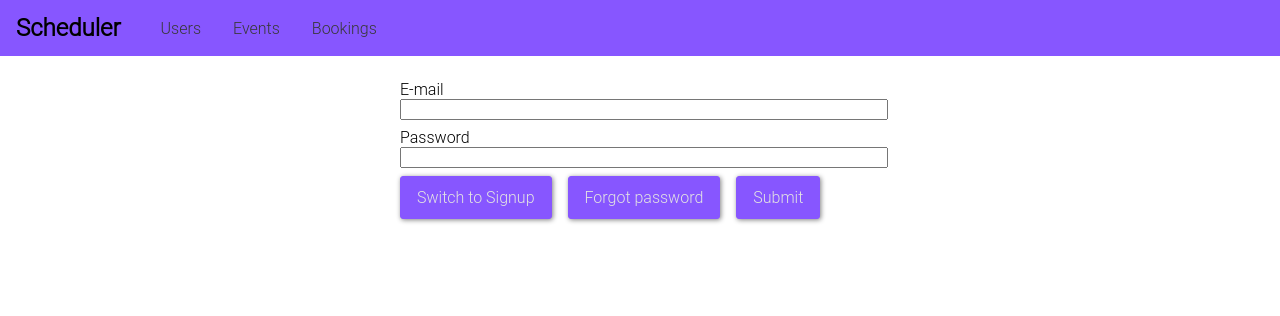
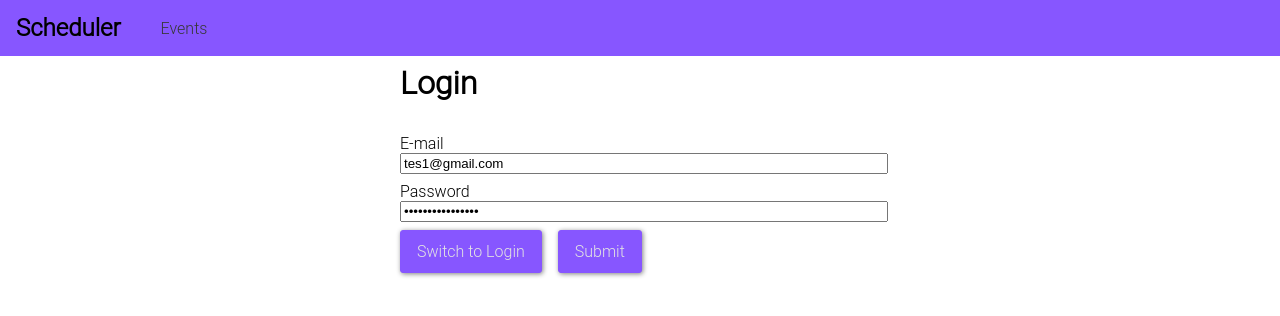
Before and after one commit to yaOstroglyad/scheduler-reactjs, a React (Create React App) app: page /login in a window 1280 px wide. Shown: the top 316 px of the page. Built offline with nearby package versions, Linux system fonts and the light colour scheme; the HTML template or start-up script is replaced by a standard one.

Commit message:
- route system configured - token validation added

```diff
--- a/src/App.css
+++ b/src/App.css
@@ -1,3 +1,23 @@
 .main-content {
     margin: 4rem 2.5rem;
 }
+
+
+.form-actions button {
+    background: #8756ff;
+    font: inherit;
+    border: 1px solid #8756ff;
+    border-radius: 3px;
+    padding: 0.7rem 1rem;
+    margin-right: 1rem;
+    box-shadow: 1px 1px 5px #808080;
+    color: #e3e3e3;
+    cursor: pointer;
+}
+
+.form-actions button:hover,
+.form-actions button:active {
+    background: #7249d9;
+    border-color: #7249d9;
+    color: #ebebeb;
+}
--- a/src/App.js
+++ b/src/App.js
@@ -7,25 +7,47 @@ import EventsPage from "./pages/Events";
 import LoginPage from "./pages/Login";
 import NotFoundPage from "./pages/NotFound";
 import MainNavigation from "./components/navigation/MainNavigation";
+import AuthContext from "./context/auth-context";
 
 
 class App extends Component {
+    state = {
+        token: null,
+        userId: null
+    }
+
+    login = (token, userId, tokenExpiration) => {
+        this.setState({token: token, userId: userId})
+    };
+
+    logout = () => {
+        this.setState({token: null, userId: null})
+    };
+
     render() {
         return (
             <BrowserRouter>
                 <React.Fragment>
+                    <AuthContext.Provider value={{
+                        token: this.state.token,
+                        userId: this.state.userId,
+                        login: this.login,
+                        logout: this.logout
+                    }}>
                     <MainNavigation />
                     <main className="main-content">
                         <Routes>
-                            <Route path="/" element={<Navigate from="/" to="login" replace/>}/>
-                            <Route exact path="/login" element={<LoginPage/>}/>
-                            <Route path="/users" element={<UsersPage/>}/>
+                            {!this.state.token && <Route path="/login" element={<LoginPage/>}/>}
+                            {this.state.token && <Route path="/users" element={<UsersPage/>}/>}
+                            {this.state.token && <Route path="/bookings" element={<BookingsPage/>}/>}
                             <Route path="/events" element={<EventsPage/>}/>
-                            <Route path="/bookings" element={<BookingsPage/>}/>
                             <Route path="/recovery-password" element={null}/>
+                            {this.state.token && <Route path="*" element={<Navigate to="/events" exact/>}/>}
+                            {!this.state.token && <Route path="*" element={<Navigate to="/login" exact/>}/>}
                             <Route path="*" element={<NotFoundPage/>}/>
                         </Routes>
                     </main>
+                    </AuthContext.Provider>
                 </React.Fragment>
             </BrowserRouter>
         );
--- a/src/components/navigation/MainNavigation.css
+++ b/src/components/navigation/MainNavigation.css
@@ -30,9 +30,12 @@
     margin: 0 1rem;
 }
 
-.main-navigation_items a {
+.main-navigation_items a,
+.main-navigation_items button {
     text-decoration: none;
     color: #383838;
+    font: inherit;
+    cursor: pointer;
 }
 
 .main-navigation_items a:hover,
@@ -40,3 +43,23 @@
 .main-navigation_items a.active {
     color: #000
 }
+
+.navigation-button button {
+    align-items: center;
+    background: #e6dfff;
+    font: inherit;
+    border: 1px solid #ddd0ff;
+    border-radius: 3px;
+    /*padding: 0.7rem 1rem;*/
+    margin-right: 1rem;
+    box-shadow: 1px 1px 5px #424242;
+    color: #3d3d3d;
+    cursor: pointer;
+}
+
+.navigation-button button:hover,
+.navigation-button button:active {
+    background: #d9c8ff;
+    border-color: #c6b7f3;
+    color: #313131;
+}
--- a/src/components/navigation/MainNavigation.js
+++ b/src/components/navigation/MainNavigation.js
@@ -1,20 +1,30 @@
 import React from "react";
 import {NavLink} from "react-router-dom";
 import "./MainNavigation.css";
+import AuthContext from "../../context/auth-context";
 
 const mainNavigation = props => (
-    <header className="main-navigation">
+    <AuthContext.Consumer>
+        {(context) => {
+            return (<header className="main-navigation">
                 <div className="main-navigation_logo">
                     <h1>Scheduler</h1>
                 </div>
                 <nav className="main-navigation_items">
-            <ul>
+                    <ul className="navigation-button">
+                        {context.token && (<React.Fragment>
                             <li><NavLink to="/users"> Users </NavLink></li>
+                            <li><NavLink to="/bookings"> Bookings </NavLink></li>
+                        </React.Fragment>)}
                         <li><NavLink to="/events"> Events </NavLink></li>
-                <li><NavLink to="/bookings"> Bookings </NavLink></li>
+                        {context.token && <li>
+                            <button onClick={context.logout}> Logout </button>
+                        </li>}
                     </ul>
                 </nav>
-    </header>
+            </header>)
+        }}
+    </AuthContext.Consumer>
 );
 
 export default mainNavigation;
--- /dev/null
+++ b/src/context/auth-context.js
@@ -0,0 +1,8 @@
+import React from 'react';
+
+export default React.createContext({
+    token: null,
+    userId: null,
+    login: () => {},
+    logout: () => {}
+})
--- a/src/pages/Login.css
+++ b/src/pages/Login.css
@@ -1,7 +1,12 @@
+.page-title {
+    width: 30rem;
+    max-width: 80%;
+    margin: 2rem auto;
+}
 .auth-form {
     width: 30rem;
     max-width: 80%;
-    margin: 5rem auto;
+    margin: 1rem auto;
 }
 
 .form-control label,
@@ -13,22 +18,3 @@
 .form-control {
     margin-bottom: 0.5rem;
 }
-
-.form-actions button {
-    background: #8756ff;
-    font: inherit;
-    border: 1px solid #8756ff;
-    border-radius: 3px;
-    padding: 0.7rem 1rem;
-    margin-right: 1rem;
-    box-shadow: 1px 1px 5px #808080;
-    color: #e3e3e3;
-    cursor: pointer;
-}
-
-.form-actions button:hover,
-.form-actions button:active {
-    background: #7249d9;
-    border-color: #7249d9;
-    color: #ebebeb;
-}
--- a/src/pages/Login.js
+++ b/src/pages/Login.js
@@ -1,23 +1,118 @@
-import React, { Component } from "react";
+import React, {Component} from "react";
 import "./Login.css";
+import AuthContext from "../context/auth-context";
+
+const getRequestBodyByType = (type, args) => {
+    const payload = {
+        login: `query {
+                    login(email: "${args.email}", password: "${args.password}") {
+                        userId
+                        token
+                        tokenExpiration
+                    }
+                }`,
+        registration: `mutation {
+                    createUser(user: {email: "${args.email}", password: "${args.password}"}) {
+                        email
+                        password
+                        createdAt
+                    }
+                }`
+    }
+    return payload[type];
+}
 
 class LoginPage extends Component {
+    state = {
+        isLogin: true
+    };
+
+    static contextType = AuthContext;
+
+    constructor(props) {
+        super(props);
+        this.emailEl = React.createRef();
+        this.passwordEl = React.createRef();
+
+        this.emailEl.current = 'tes1@gmail.com';
+        this.passwordEl.current = 'invalidpassword2';
+    }
+
+    stateHandler = (event, eventType) => {
+        this.setState(prevState => {
+            return { isLogin: !prevState.isLogin }
+        });
+    }
+
+
+    submitHandler = (event) => {
+        event.preventDefault();
+        const email = this.emailEl.current.value;
+        const password = this.passwordEl.current.value;
+
+        if (email.trim().length === 0 || password.trim === 0) {
+            return;
+        }
+
+        let requestBody = {
+            query: getRequestBodyByType(this.state.isLogin ? "login" : "registration",  {email, password})
+        }
+
+        fetch('http://localhost:3000/graphql', {
+            method: "POST",
+            body: JSON.stringify(requestBody),
+            headers: {
+                "Content-Type": "application/json"
+            }
+        })
+        .then(res => {
+            if(res.status !== 200 && res.status !== 201){
+                throw new Error("Failed request!")
+            } else {
+                return res.json();
+            }
+        })
+        .then(result => {
+            if (result.data.login.token) {
+                this.context.login(
+                    result.data.login.token,
+                    result.data.login.userId,
+                    result.data.login.tokenExpiration
+                )
+            }
+            console.log(result)
+        })
+        .catch(err => {
+            console.log(err)
+        });
+    }
+
+
     render() {
-        return <form className="auth-form">
+        return <React.Fragment>
+            <h1 className="page-title">{this.state.isLogin ? "Login" : "Sign up"}</h1>
+            <form className="auth-form" onSubmit={this.submitHandler}>
                 <div className="form-control">
                     <label htmlFor="email">E-mail</label>
-                <input type="email" id="email"/>
+                    <input type="email"
+                           id="email"
+                           ref={this.emailEl}
+                           defaultValue={this.emailEl.current}/>
                 </div>
                 <div className="form-control">
                     <label htmlFor="password">Password</label>
-                <input type="password" id="password"/>
+                    <input type="password"
+                           id="password"
+                           ref={this.passwordEl}
+                           defaultValue={this.passwordEl.current}/>
                 </div>
                 <div className="form-actions">
-                <button type="button">Switch to Signup</button>
-                <button type="button">Forgot password</button>
+                    <button type="button" onClick={e => this.stateHandler(e, "switch")}>Switch to {this.state.isLogin ? "Login" : "Sign up"}</button>
+                    {/*<button type="button" onClick={e => this.stateHandler(e, "resetPassword")}>Forgot password</button>*/}
                     <button type="submit">Submit</button>
                 </div>
             </form>
+        </React.Fragment>
     }
 }
 
```
Lines whose indentation alone changed are shown as unchanged.
